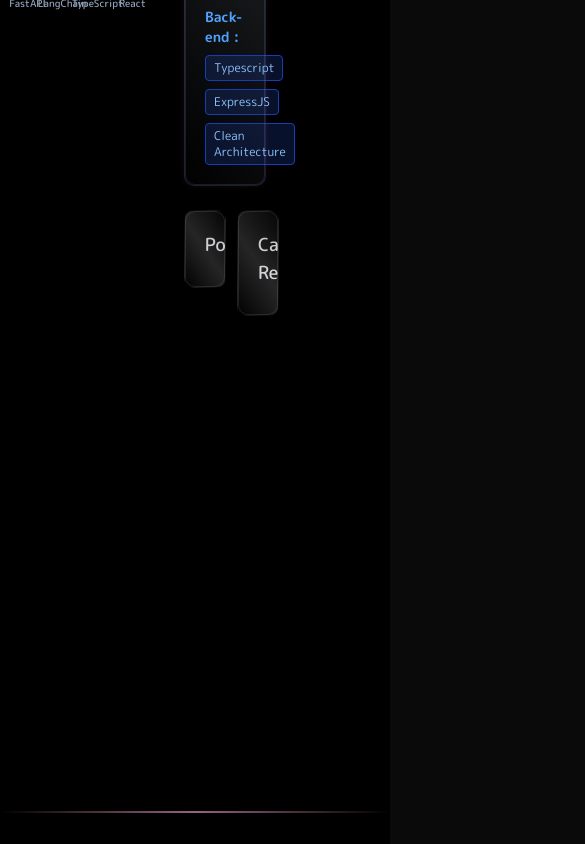
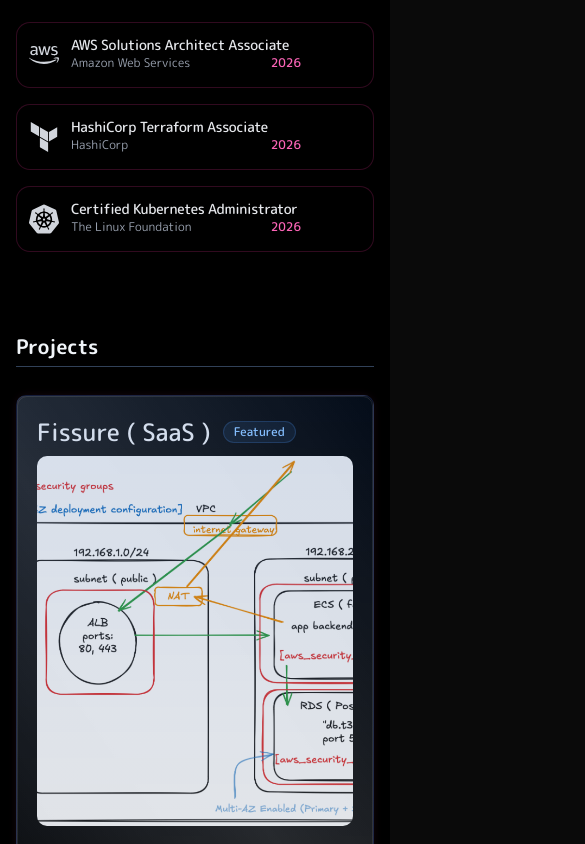
Before and after one commit to Pir4a/Portfolio-NextJS, a Next.js app: page / in a window 390 px wide. Shown: the part 964-1808 px from the top of the page, 585 px wide, since content can reach past the window. Built offline with nearby package versions, Linux system fonts and the light colour scheme.

Commit message:
fix(layout): responsiveness

```diff
--- a/components/organisms/ProjectsCenter.tsx
+++ b/components/organisms/ProjectsCenter.tsx
@@ -44,7 +44,7 @@
             initial={{ opacity: 0, y: 20 }}
             animate={{ opacity: 1, y: 0 }}
             transition={{ duration: 0.6, ease: "easeOut", delay: 0.3 }}
-            className="flex flex-col flex-[3] pt-8 gap-6 overflow-visible px-4"
+            className="flex flex-col flex-1 w-full pt-8 gap-6 overflow-visible"
         >
             <div>
                 <h2 className="text-xl font-bold text-slate-900 dark:text-slate-100 mb-1.5">
--- a/components/organisms/hero.tsx
+++ b/components/organisms/hero.tsx
@@ -22,13 +22,13 @@
   }
 
   return (
-    <div className="flex min-h-[100dvh] px-4 xl:px-[4%] pb-12 gap-6">
+    <div className="flex flex-col xl:flex-row min-h-[100dvh] px-4 xl:px-[4%] pb-12 gap-12 xl:gap-6">
       {/* Left side - Profile with Tech Stack */}
       <motion.div
         initial={{ opacity: 0, x: -20 }}
         animate={{ opacity: 1, x: 0 }}
         transition={{ duration: 0.6, ease: "easeOut" }}
-        className="flex flex-col justify-start pt-8 gap-6 flex-1"
+        className="flex flex-col justify-start pt-8 gap-6 flex-1 w-full order-1 xl:order-1"
       >
         {/* Profile Info */}
         <div className="flex flex-col gap-3">
@@ -73,14 +73,16 @@
       </motion.div>
 
       {/* Middle - Projects */}
-      <ProjectsCenter />
+      <div className="flex-[3] w-full order-3 xl:order-2">
+        <ProjectsCenter />
+      </div>
 
       {/* Right side - Certifications */}
       <motion.div
         initial={{ opacity: 0, x: 20 }}
         animate={{ opacity: 1, x: 0 }}
         transition={{ duration: 0.6, ease: "easeOut", delay: 0.2 }}
-        className="flex flex-col justify-start pt-8 gap-6 flex-1"
+        className="flex flex-col justify-start pt-8 gap-6 flex-1 w-full order-2 xl:order-3"
       >
         <div>
           <h2 className="text-xl font-bold text-slate-900 dark:text-slate-100 mb-1.5">
```
